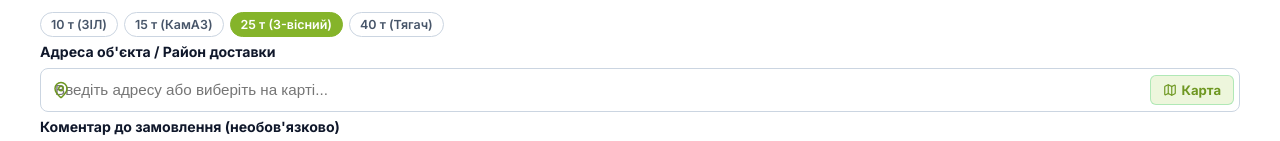
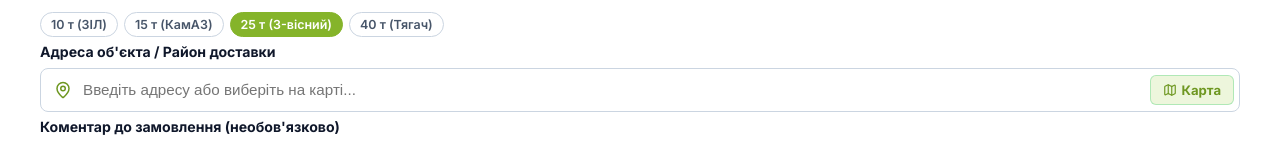
Before and after one commit to awraamgitelman-ops/budopest, a React (Vite) app: page / in a window 1280 px wide. Shown: the part 11369-11510 px from the top of the page. Built offline with nearby package versions, Linux system fonts and the light colour scheme; the HTML template or start-up script is replaced by a standard one.

Commit message:
fix: increase padding-left to 42px on address input to prevent green pin icon from overlapping text

```diff
--- a/src/index.css
+++ b/src/index.css
@@ -1551,3 +1551,21 @@ span.req {
   border-color: var(--c-green) !important;
   box-shadow: 0 0 0 3px rgba(34, 197, 94, 0.15) !important;
 }
+
+/* Fix Address Input Pin Icon & Text Overlap */
+.address-input-bar-embedded .addr-left-pin-icon {
+  position: absolute !important;
+  left: 14px !important;
+  top: 50% !important;
+  transform: translateY(-50%) !important;
+  color: var(--c-green-dark) !important;
+  pointer-events: none !important;
+  z-index: 5 !important;
+}
+
+input.form-input.addr-input-with-button,
+input.modal-input.addr-input-with-button,
+.addr-input-with-button {
+  padding-left: 42px !important;
+  padding-right: 100px !important;
+}
```
